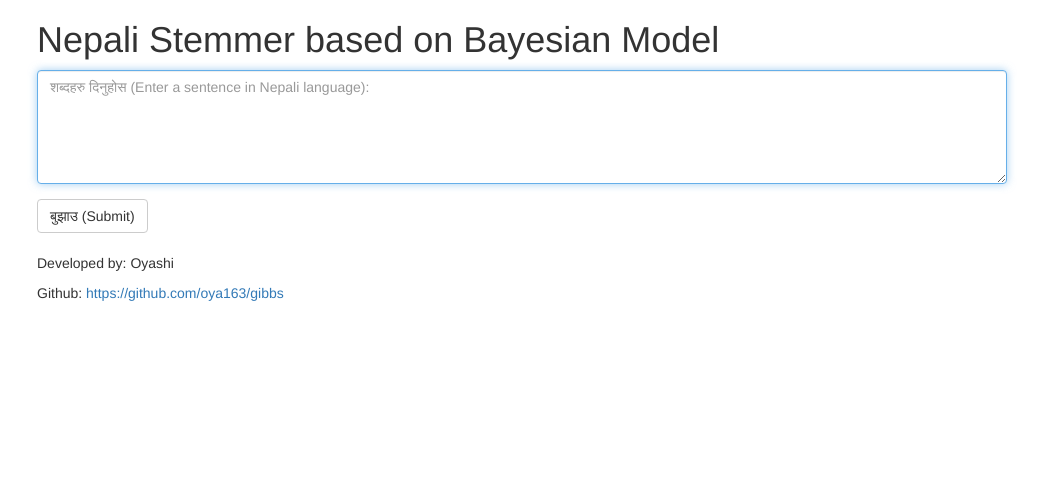
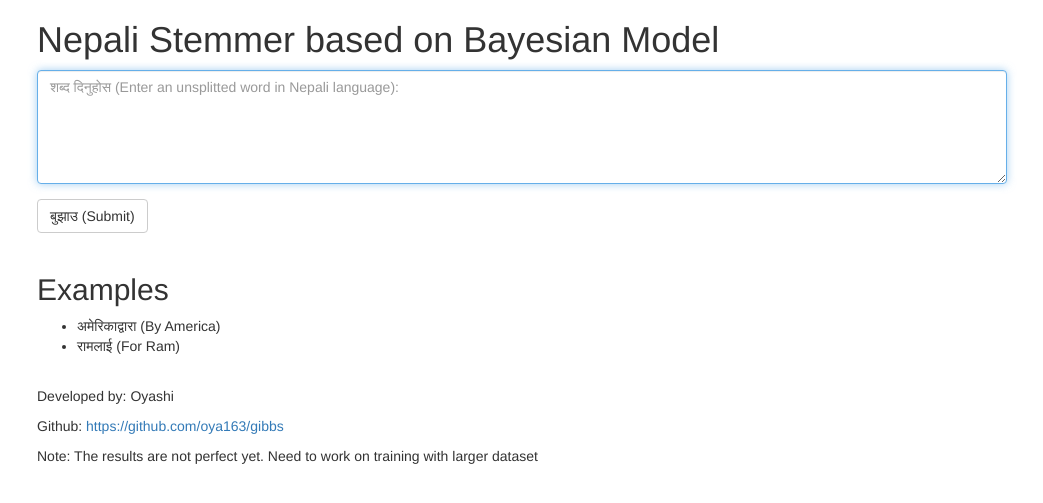
Before and after one commit to oya163/gibbs, a Flask app: page / in a window 1280 px wide. Shown: the top 503 px of the page, without its empty margins (118-1161 px from the left). Run offline with Flask 2, Linux system fonts and the light colour scheme; parts of the project's set-up code (start-up, migrations or seed data) failed here and were passed over; some libraries are stand-ins or nearby versions.

Commit message:
Added examples

```diff
--- a/templates/index.html
+++ b/templates/index.html
@@ -21,12 +21,20 @@
       <form role="form" method='POST' action='/post'>
         <div class="form-group">
          <textarea rows = "5" cols = "60" type="text" name="input" class="form-control" \
-                   id="url-box" placeholder="शब्दहरु दिनुहोस (Enter a sentence in Nepali language):" \
+                   id="url-box" placeholder="शब्द दिनुहोस (Enter an unsplitted word in Nepali language):" \
                    autofocus required></textarea>
         </div>
         <button type="submit" class="btn btn-default">बुझाउ (Submit)</button>
       </form>
       <br>
+        <div class="example">
+          <h2>Examples</h2>
+          <ul>
+            <li>अमेरिकाद्वारा (By America)</li>
+            <li>रामलाई (For Ram)</li>
+          </ul>
+          <br>
+        </div>
       {% for error in errors %}
         <h4>{{ error }}</h4>
       {% endfor %}
@@ -42,6 +50,7 @@
         <footer>
           <p>Developed by: Oyashi</p>
           <p>Github: <a href="https://github.com/oya163/gibbs">https://github.com/oya163/gibbs</a></p>
+          <p>Note: The results are not perfect yet. Need to work on training with larger dataset</p>
         </footer>
     </div>
     <script src="//code.jquery.com/jquery-2.2.1.min.js"></script>
```
